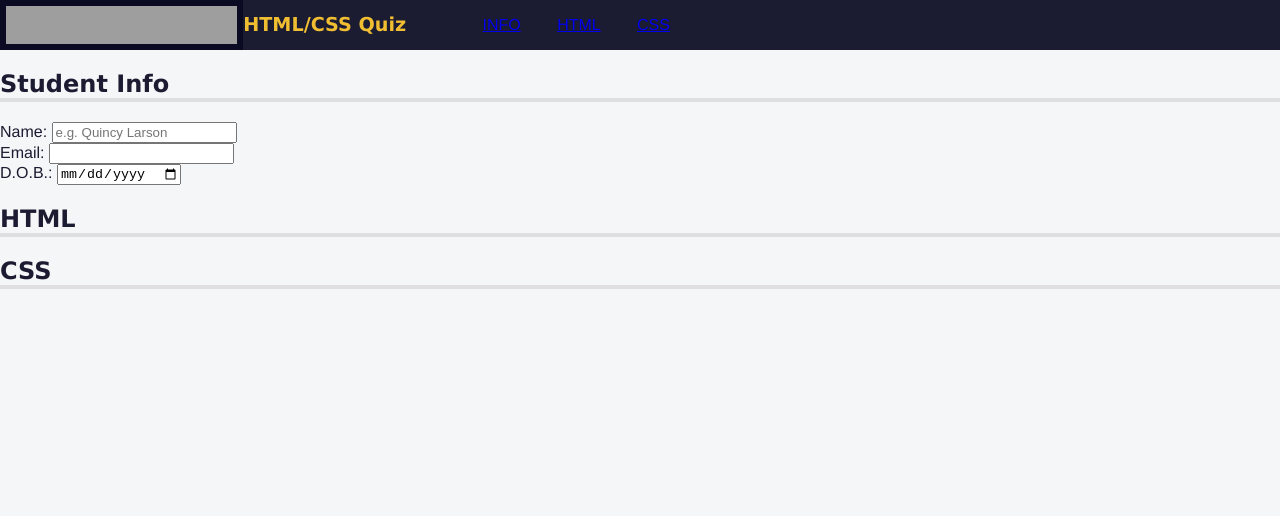
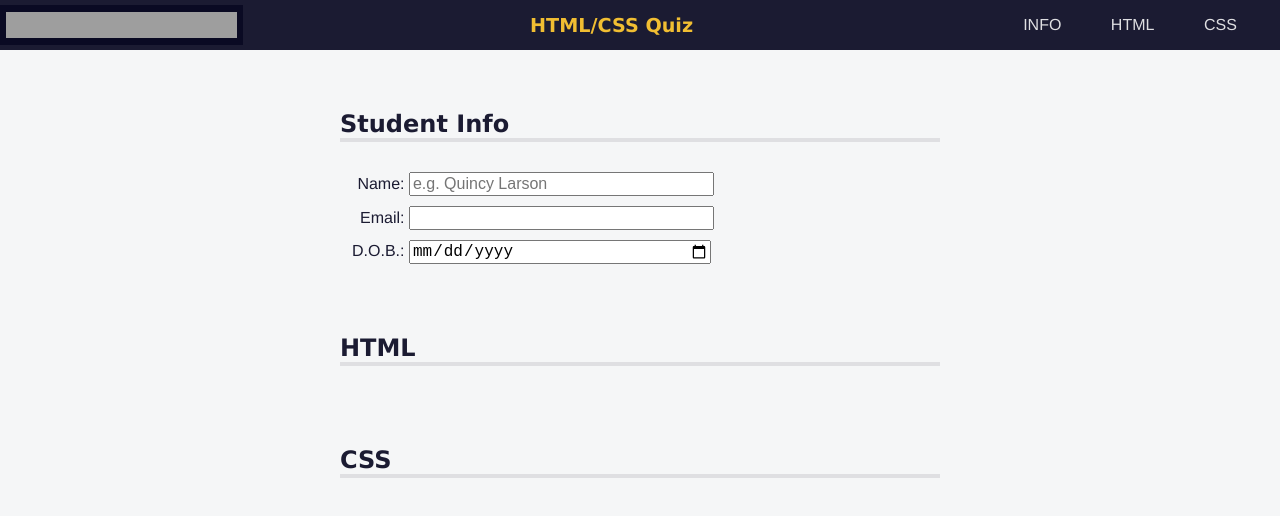
Before and after one commit to quinojuan/freecodecamp_courses, a plain HTML site: page 09 Aprende accesibilidad construyendo un cuestionario/index.html in a window 1280 px wide. Drawn offline with Linux system fonts and the light colour scheme; grey boxes are pictures that could not be loaded.

Commit message:
ejercicio 57

```diff
--- a/09 Aprende accesibilidad construyendo un cuestionario/styles.css
+++ b/09 Aprende accesibilidad construyendo un cuestionario/styles.css
@@ -10,6 +10,10 @@
   height: 50px;
   background-color: #1b1b32;
   display: flex;
+  justify-content: space-between;
+  align-items: center;
+  position: fixed;
+  top: 0;
 }
 
 #logo {
@@ -22,6 +26,7 @@
 h1 {
   color: #f1be32;
   font-size: min(5vw, 1.2em);
+  text-align: center;
 }
 
 nav {
@@ -33,6 +38,39 @@
 nav > ul {
   display: flex;
   justify-content: space-evenly;
+  flex-wrap: wrap;
+  align-items: center;
+  padding-inline-start: 0;
+  margin-block: 0;
+  height: 100%;
+}
+
+nav > ul > li {
+  color: #dfdfe2;
+  margin: 0 0.2rem;
+  padding: 0.2rem;
+  display: block;
+}
+
+nav > ul > li:hover {
+  background-color: #dfdfe2;
+  color: #1b1b32;
+  cursor: pointer;
+}
+
+li > a {
+  color: inherit;
+  text-decoration: none;
+}
+
+main {
+  padding-top: 50px;
+}
+
+section {
+  width: 80%;
+  margin: 0 auto 10px auto;
+  max-width: 600px;
 }
 
 h1,
@@ -42,4 +80,55 @@
 
 h2 {
   border-bottom: 4px solid #dfdfe2;
+  margin-top: 0px;
+  padding-top: 60px;
 }
+
+.info {
+  padding: 10px 0 0 5px;
+}
+
+.formrow {
+  margin-top: 30px;
+  padding: 0px 15px;
+}
+
+input {
+  font-size: 16px;
+}
+
+
+
+.info input {
+  width: 50%;
+  text-align: left;
+}
+
+.info label {
+  width: 10%;
+  min-width: 55px;
+}
+
+.info > input, .info > label {
+  display: inline-block;
+}
+
+.info label {
+  text-align: right;
+}
+
+p::before {
+  content: "Question #";
+}
+
+.sr-only {
+  position: absolute;
+  width: 1px;
+  height: 1px;
+  padding: 0;
+  margin: -1px;
+  overflow: hidden;
+  clip: rect(0, 0, 0, 0);
+  white-space: nowrap;
+  border: 0;
+}
```
Lines whose indentation alone changed are shown as unchanged.
